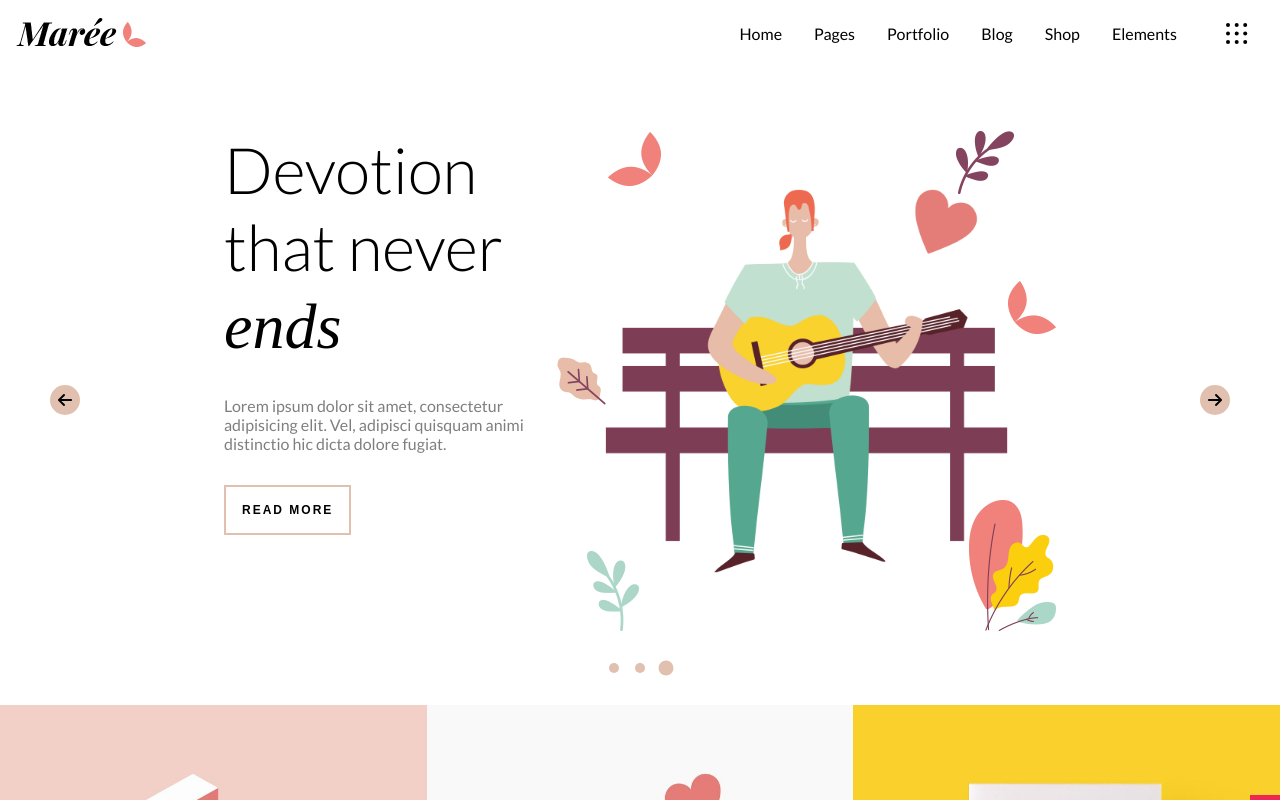
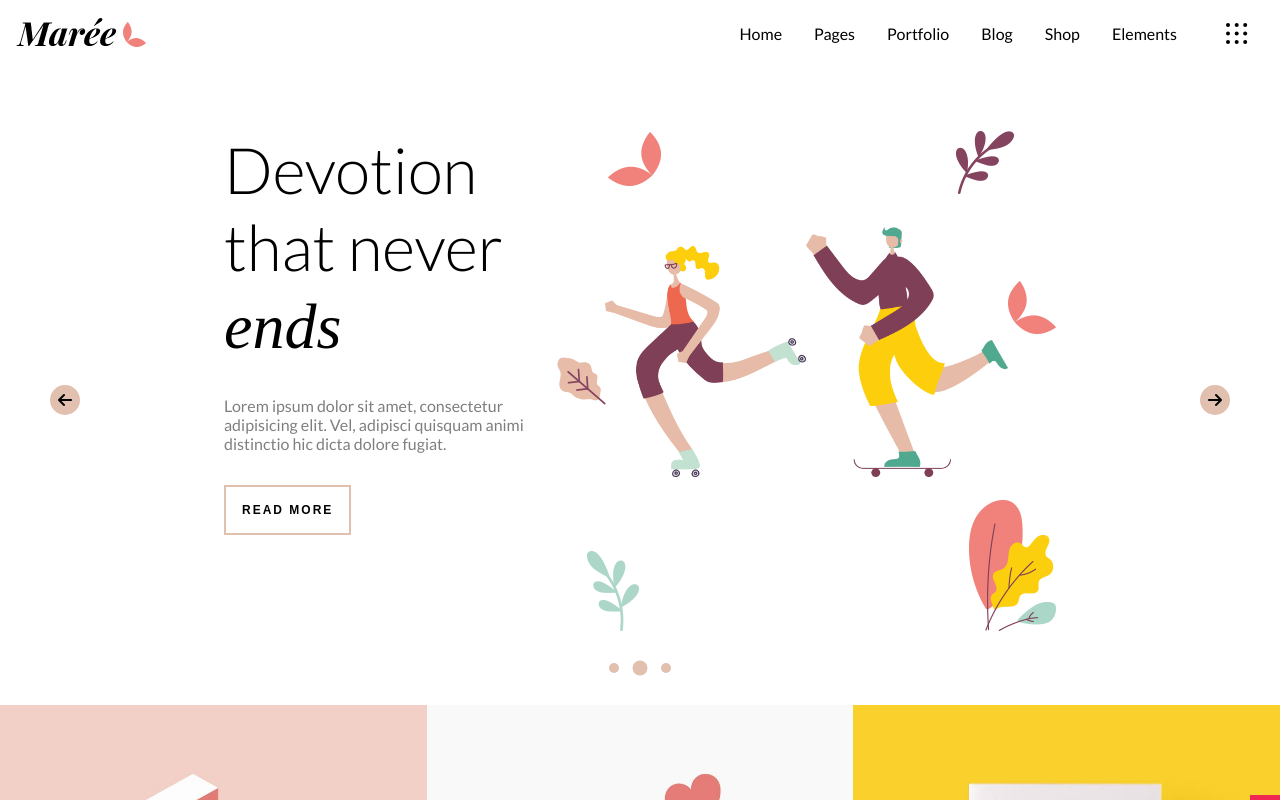
Before and after one commit to Carmine-Faella/proj-html-vuejs, a Vue app: page / in a window 1280 px wide. Both pictures are taken after a click on the element 666 px from the left and 668 px from the top of the page. Shown: the top 800 px of the page. Built offline with nearby package versions, Linux system fonts and the light colour scheme.

Commit message:
migliorato lo slider

```diff
--- a/src/components/Slider.vue
+++ b/src/components/Slider.vue
@@ -5,9 +5,17 @@ export default{
         return{
             activeImage:0,
             sliderImg:[
-                'h-2-slider-img-11.png',
-                'h-2-slider-img-15.png',
-                'short-slider-rev-1-img-3.png'
+                {
+                    url:'h-2-slider-img-11.png',
+                },
+                {
+                    url:'h-2-slider-img-15.png',
+                    url2:'h-2-slider-img-16.png',
+                },
+                {
+                    url:'short-slider-rev-1-img-3.png'
+                }
+
             ],
             backImages:[
                 {
@@ -80,7 +88,10 @@ export default{
                 <img v-for='image in backImages' :src="getImagePath(image.url)" alt="slider img" :class="image.cls">
             </div>
 
-            <img :src="sliderImg[activeImage]" class="image">
+            <div class="image">
+                <img :src="sliderImg[activeImage].url" :class="activeImage==1?'img2':'img'">
+                <img v-show='activeImage == 1' :src="sliderImg[activeImage].url2" class="img2">
+            </div>
 
         </div>
 
@@ -141,10 +152,22 @@ export default{
     }
 
     .image{
-        object-fit: contain;
         width: 100%;
         height: 100%;
         padding: 3rem;
+
+        .img{
+            object-fit: contain;
+            width: 100%;
+            height: 100%;
+        }
+
+        .img2{
+            width: 50%;
+            object-fit: contain;
+            padding-top: 3rem;
+            display: inline-block;
+        }
     }
 
     h1{
```
